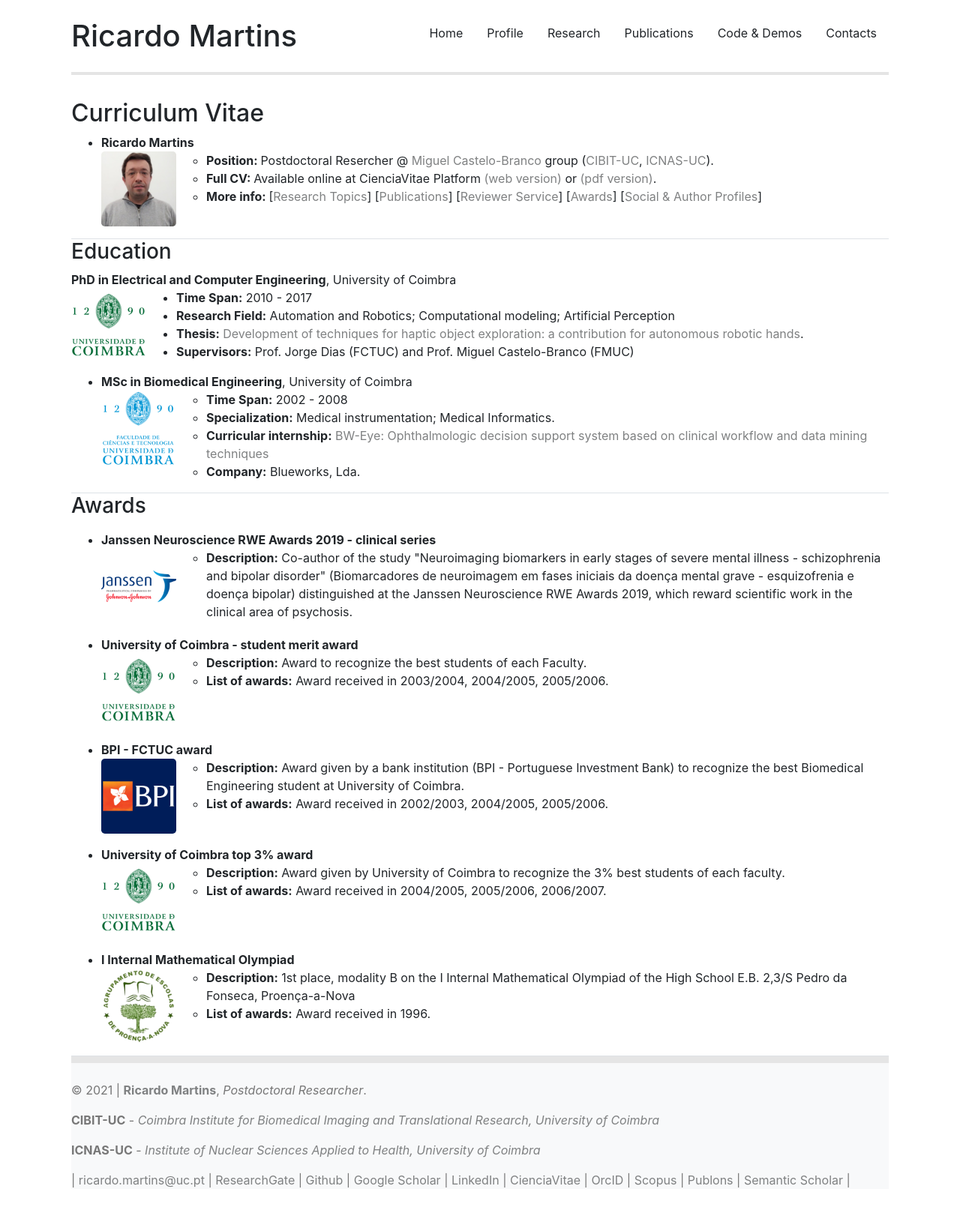
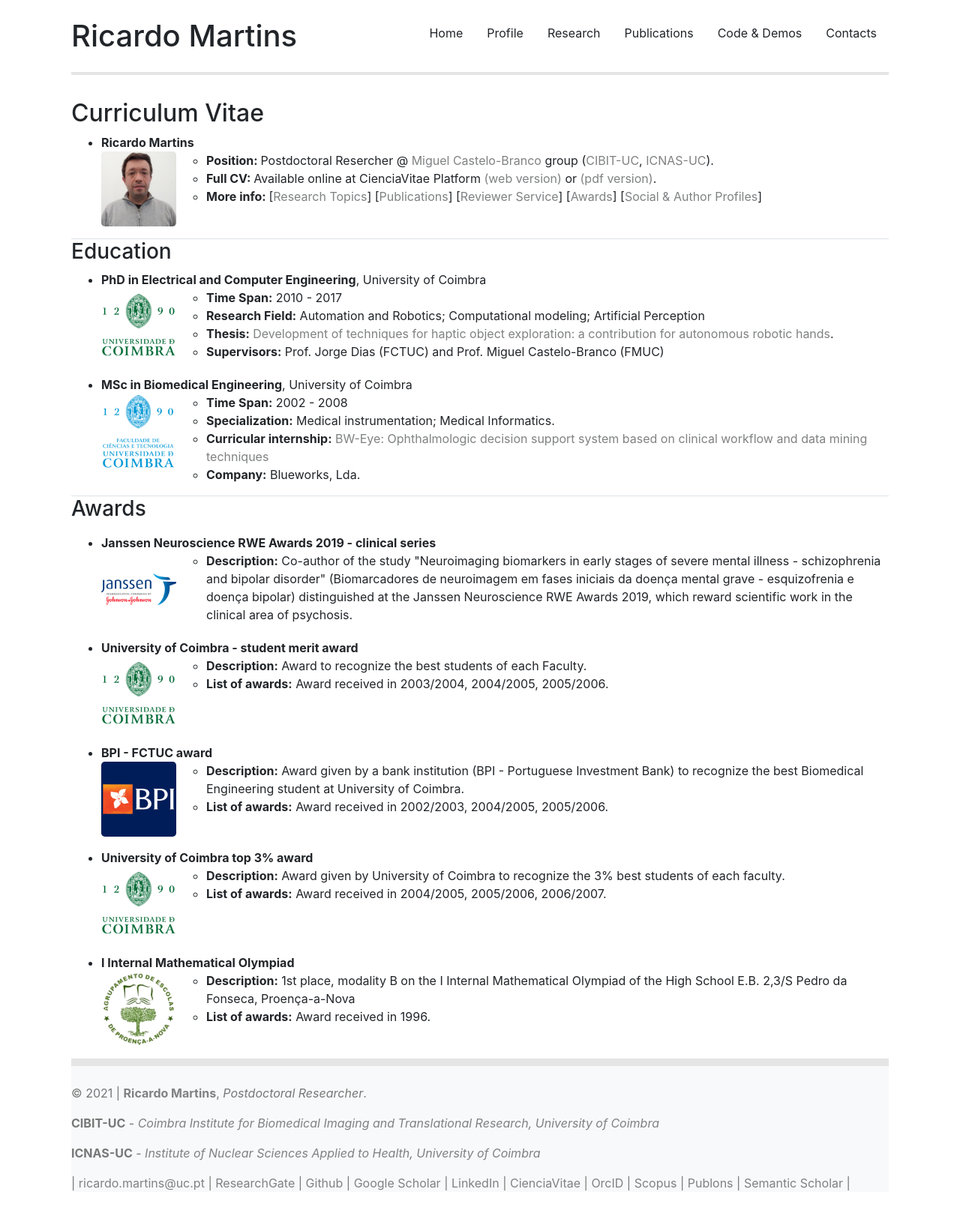
Before and after one commit to ricardomar/ricardomar.github.io, a Jekyll site: the page built from cv/index.html, in a window 1280 px wide. Shown: the whole page at 75% size. Built offline with Jekyll 4.4.1, drawn with Linux system fonts in a browser that asks for light colours.

Commit message:
Update index.html

```diff
--- a/cv/index.html
+++ b/cv/index.html
@@ -24,8 +24,8 @@
 	</div>
 	<div class="border-bottom">
 		<h3>Education</h3>
-
-			<strong>PhD in Electrical and Computer Engineering</strong>, University of Coimbra</li>
+		<ul>
+			<li><strong>PhD in Electrical and Computer Engineering</strong>, University of Coimbra</li>
 				<div class="media">
 				  <img class="rounded-lg" src="/myFiles/universidade-de-coimbra-logo.png" class="align-self-start mr-3" alt="logo UC university of coimbra" width="100px">
 				  <div class="media-body">
@@ -37,7 +37,7 @@
 					</ul>
 				  </div>
 				</div>
-
+		</ul>
 		<ul>
 			<li><strong>MSc in Biomedical Engineering</strong>, University of Coimbra</li>
 				<div class="media">
```
